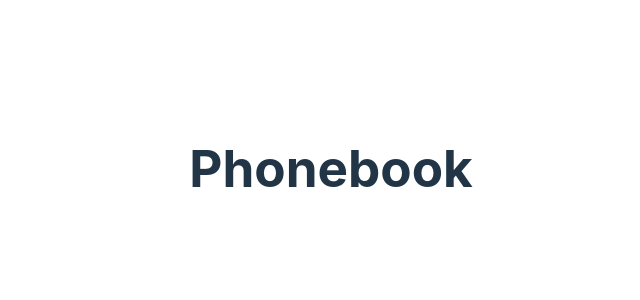
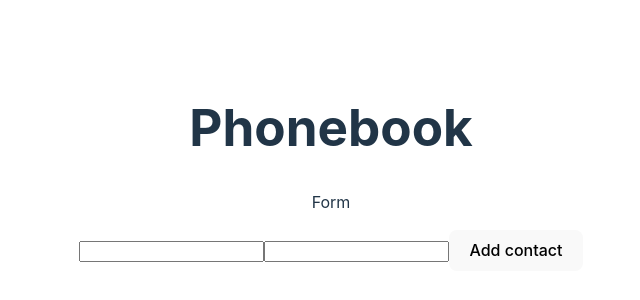
Before and after one commit to AlinaPrysiazhniuk/goit-react-hw-03-vite, a React (Vite) app: page / in a window 1280 px wide. Shown: the part 232-532 px from the top of the page, without its empty margins (309-949 px from the left). Built offline with nearby package versions, Linux system fonts and the light colour scheme.

Commit message:
contact form

```diff
--- a/package.json
+++ b/package.json
@@ -10,6 +10,7 @@
     "preview": "vite preview"
   },
   "dependencies": {
+    "formik": "^2.4.5",
     "react": "^18.2.0",
     "react-dom": "^18.2.0"
   },
--- a/src/Components/App.jsx
+++ b/src/Components/App.jsx
@@ -1,10 +1,12 @@
 //import { useState } from 'react'
 import './App.css';
+import ContactForm from './ContactForm/ContactForm';
 
 function App() {
   return (
     <>
       <h1>Phonebook</h1>
+      <ContactForm />
     </>
   );
 }
--- a/src/Components/ContactForm/ContactForm.jsx
+++ b/src/Components/ContactForm/ContactForm.jsx
@@ -0,0 +1,21 @@
+import { Formik, Form, Field } from 'formik';
+
+const initialValues = {
+  username: '',
+  phonenumber: '',
+};
+
+export default function ContactForm() {
+  return (
+    <>
+      <p>Form</p>
+      <Formik initialValues={initialValues} onSubmit={() => {}}>
+        <Form>
+          <Field type="text" name="username" />
+          <Field type="tel" name="phonenumber" />
+          <button type="button">Add contact</button>
+        </Form>
+      </Formik>
+    </>
+  );
+}
```
Also changed, not shown: 1 other file (tests, documents, lock files or other folders).
